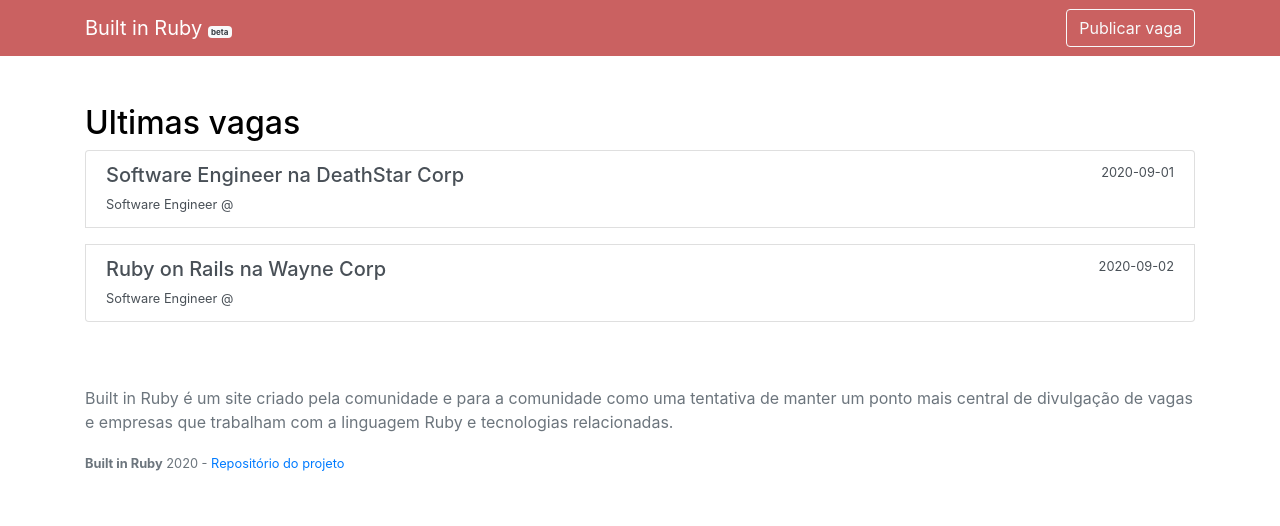
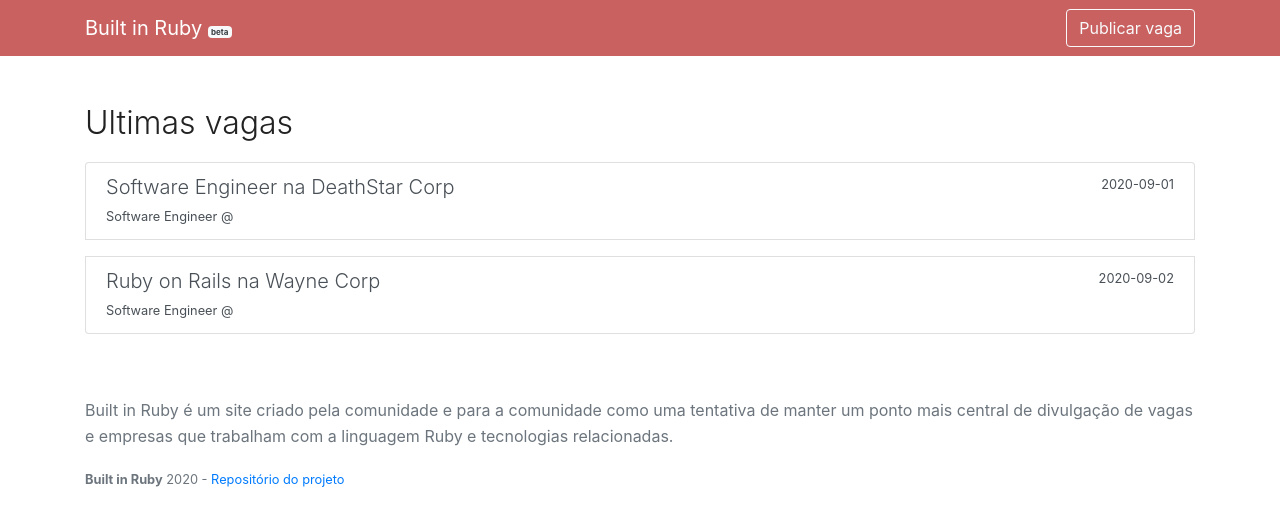
Before and after one commit to builtinruby/builtinruby, a Jekyll site: the page built from index.html, in a window 1280 px wide. Shown: the top 526 px of the page. Built offline with Jekyll 4.4.1, drawn with Linux system fonts in a browser that asks for light colours; nearby versions of some CDN libraries.

Commit message:
feat: add some style improvements

```diff
--- a/assets/css/application.scss
+++ b/assets/css/application.scss
@@ -2,3 +2,24 @@
 ---
 
 @import "application";
+
+body {
+  color: #222 !important;
+}
+
+p {
+  line-height: 1.6rem;
+}
+
+h1, h2, h3, h4, h5 {
+  font-weight: 300 !important;
+  margin-bottom: 20px;
+}
+
+.job-title {
+  line-height: 2rem;
+}
+
+.job-subtitle {
+  font-size: 1.2rem !important;
+}
```
